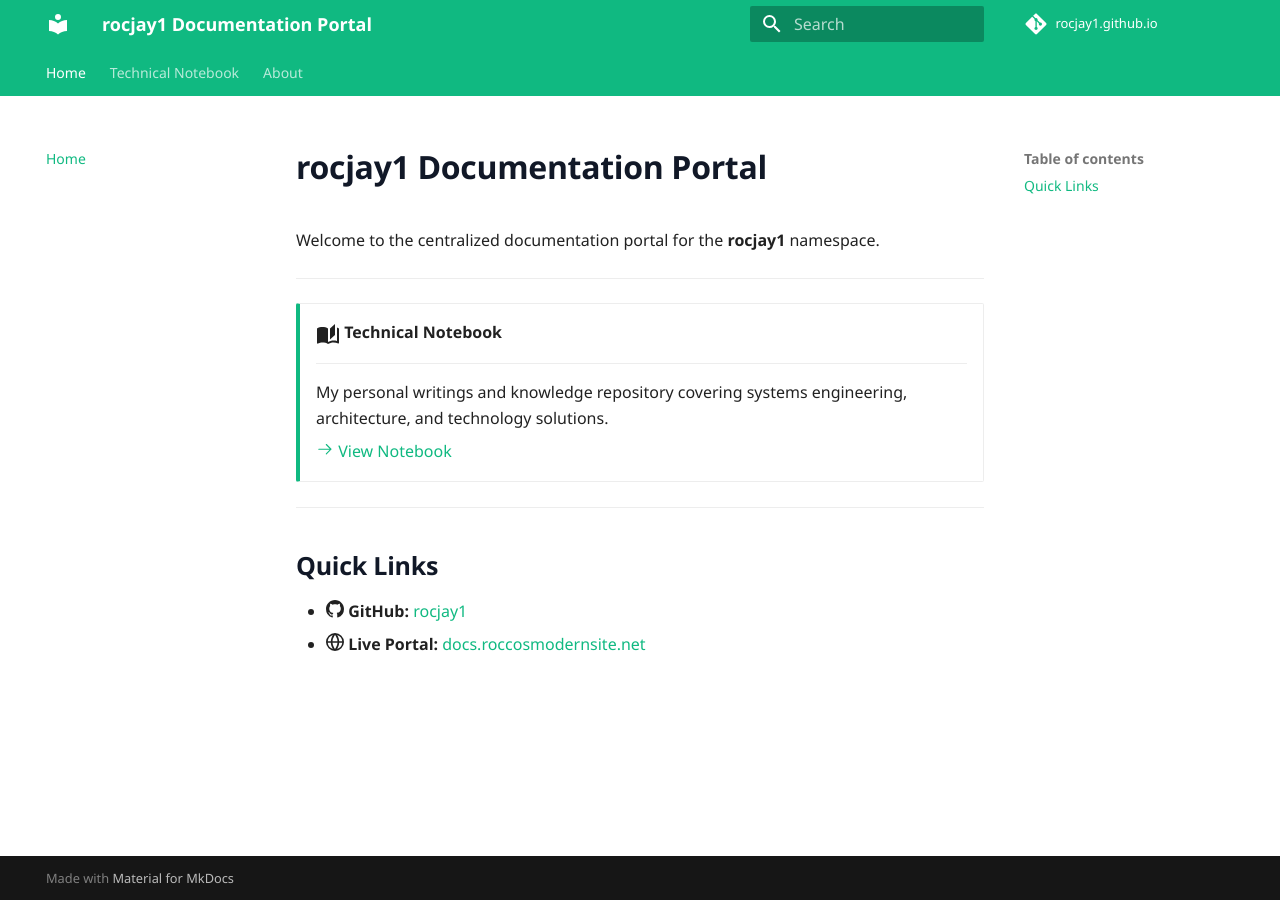
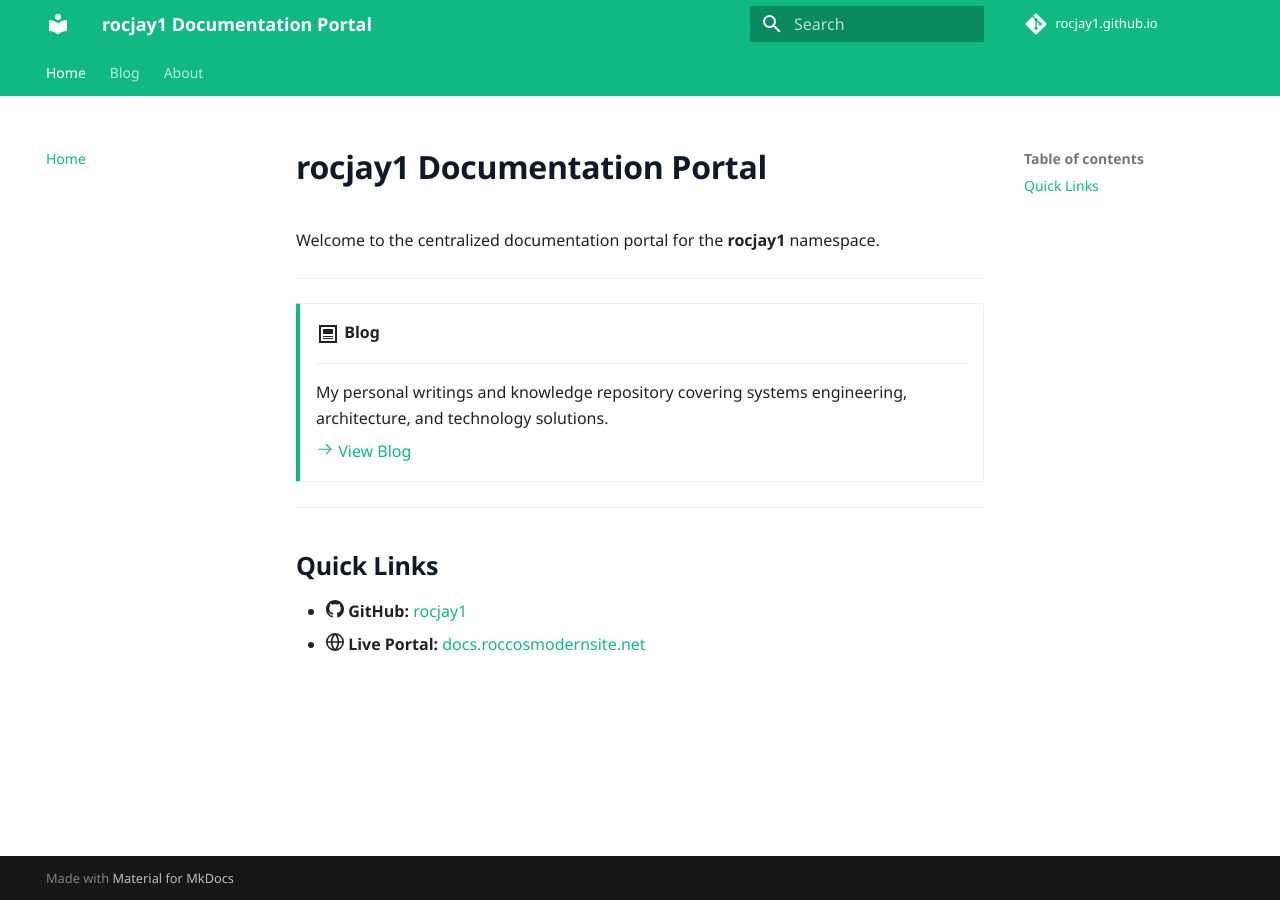
Before and after one commit to rocjay1/rocjay1.github.io, an MkDocs documentation site: the page built from docs/index.md, in a window 1280 px wide. Built offline with MkDocs 1.6.1 and Material for MkDocs 9.7.7, drawn with Linux system fonts in a browser that asks for light colours; comment, search, counter and statistics services are not loaded.

Commit message:
refactor(blog): rename notebook to blog and update navigation

```diff
--- a/docs/index.md
+++ b/docs/index.md
@@ -6,13 +6,13 @@ Welcome to the centralized documentation portal for the **rocjay1** namespace.
 
 <div class="grid cards" markdown>
 
--   :material-book-open-page-variant:{ .lg .middle } **Technical Notebook**
+-   :material-post-outline:{ .lg .middle } **Blog**
 
     ---
 
     My personal writings and knowledge repository covering systems engineering, architecture, and technology solutions.
 
-    [:octicons-arrow-right-24: View Notebook](notebook/index.md)
+    [:octicons-arrow-right-24: View Blog](blog/index.md)
 
 </div>
 
--- a/docs/notebook/index.md
+++ /dev/null
@@ -1,3 +0,0 @@
-# Technical Notebook
-
----
--- a/mkdocs.yml
+++ b/mkdocs.yml
@@ -6,13 +6,13 @@ repo_name: rocjay1.github.io
 plugins:
   - search
   - blog:
-      blog_dir: notebook
+      blog_dir: blog
       post_dir: "{blog}/posts"
       archive_date_format: MMMM yyyy
 
 nav:
   - Home: index.md
-  - Notebook: notebook/index.md
+  - Blog: blog/index.md
   - About: about.md
 
 theme:
```
Also changed, not shown: docs/blog/index.md (added, +3 -0 lines), docs/blog/.authors.yml (renamed from docs/notebook/.authors.yml), docs/blog/posts/2026-07-23-welcome.md (renamed from docs/notebook/posts/2026-07-23-welcome.md).
